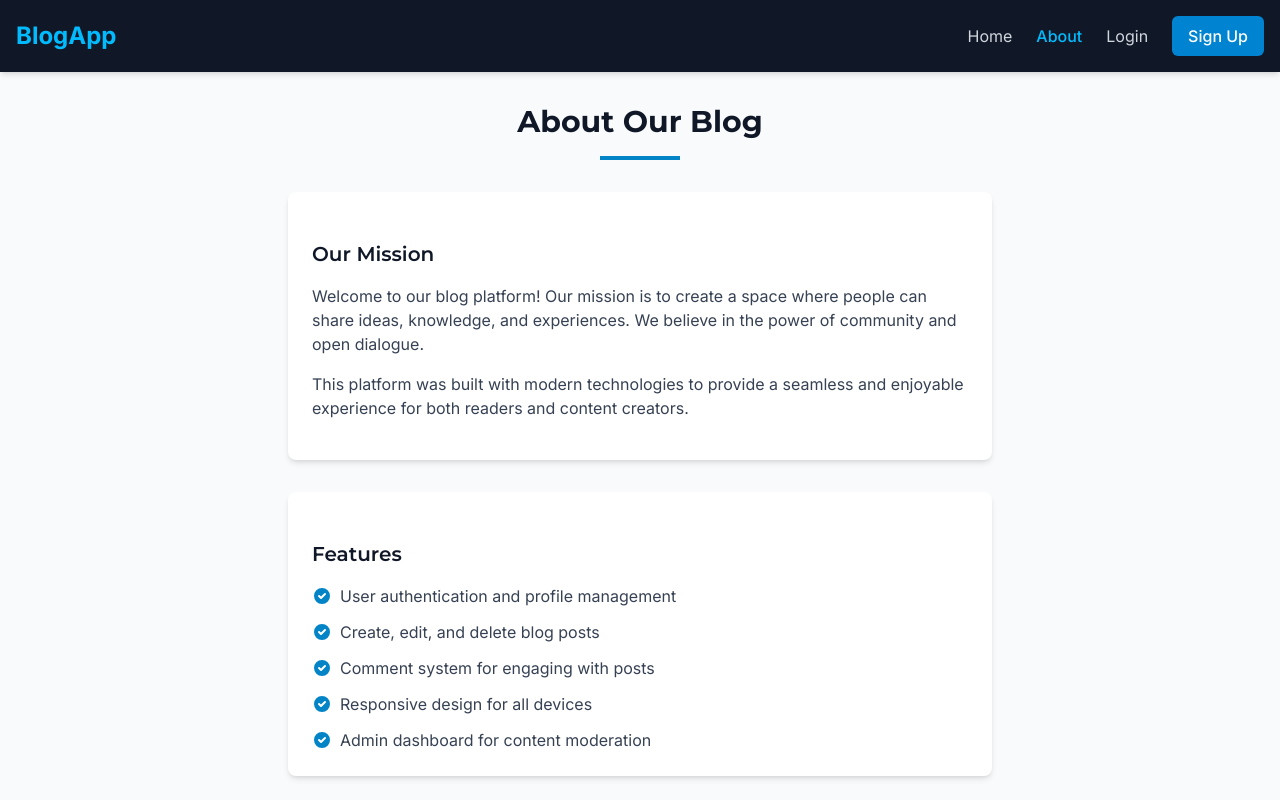
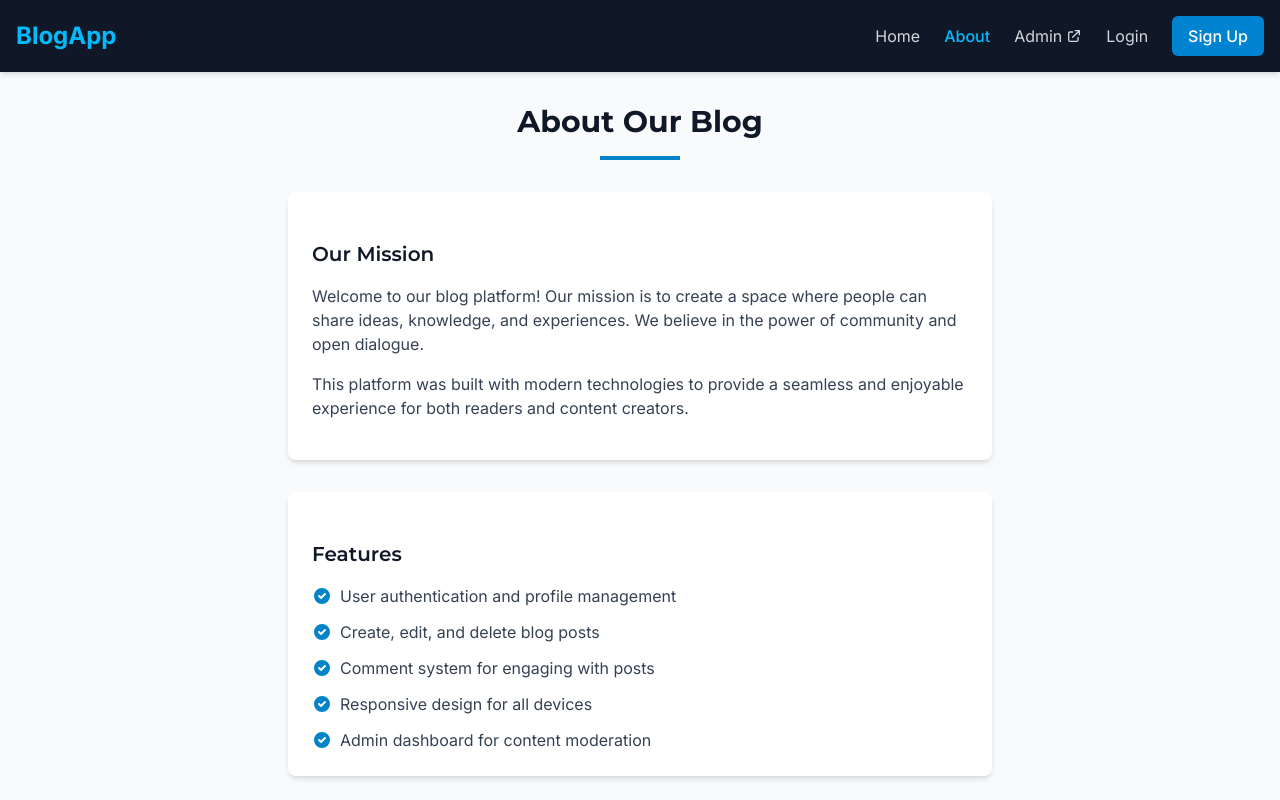
Before and after one commit to alexanderjuxoncobb/BlogApp, a React (Vite) app in the folder client-user/: page /about in a window 1280 px wide. Shown: the top 800 px of the page. Built offline with nearby package versions, Linux system fonts and the light colour scheme; no server answers.

Commit message:
Add admin link to client-user

```diff
--- a/client-user/src/App.jsx
+++ b/client-user/src/App.jsx
@@ -37,6 +37,8 @@ function ScrollToTop() {
 function NavBar() {
   const { currentUser, logout } = useAuth();
   const [isMobileMenuOpen, setIsMobileMenuOpen] = useState(false);
+  const adminUrl =
+    import.meta.env.VITE_ADMIN_CLIENT_URL || "http://localhost:5174";
 
   const toggleMobileMenu = () => {
     setIsMobileMenuOpen(!isMobileMenuOpen);
@@ -74,6 +76,29 @@ function NavBar() {
             >
               About
             </NavLink>
+
+            <a
+              href={adminUrl}
+              target="_blank"
+              rel="noopener noreferrer"
+              className="text-gray-300 hover:text-white transition-colors flex items-center"
+            >
+              Admin
+              <svg
+                xmlns="http://www.w3.org/2000/svg"
+                className="h-4 w-4 ml-1"
+                fill="none"
+                viewBox="0 0 24 24"
+                stroke="currentColor"
+              >
+                <path
+                  strokeLinecap="round"
+                  strokeLinejoin="round"
+                  strokeWidth={2}
+                  d="M10 6H6a2 2 0 00-2 2v10a2 2 0 002 2h10a2 2 0 002-2v-4M14 4h6m0 0v6m0-6L10 14"
+                />
+              </svg>
+            </a>
 
             {currentUser && (
               <NavLink
@@ -208,6 +233,30 @@ function NavBar() {
             >
               About
             </NavLink>
+
+            <a
+              href={adminUrl}
+              target="_blank"
+              rel="noopener noreferrer"
+              className="flex items-center py-2 px-3 rounded text-gray-300 hover:bg-gray-800"
+              onClick={() => setIsMobileMenuOpen(false)}
+            >
+              Admin
+              <svg
+                xmlns="http://www.w3.org/2000/svg"
+                className="h-4 w-4 ml-1"
+                fill="none"
+                viewBox="0 0 24 24"
+                stroke="currentColor"
+              >
+                <path
+                  strokeLinecap="round"
+                  strokeLinejoin="round"
+                  strokeWidth={2}
+                  d="M10 6H6a2 2 0 00-2 2v10a2 2 0 002 2h10a2 2 0 002-2v-4M14 4h6m0 0v6m0-6L10 14"
+                />
+              </svg>
+            </a>
 
             {currentUser && (
               <NavLink
--- a/client-user/src/pages/EditPost.jsx
+++ b/client-user/src/pages/EditPost.jsx
@@ -289,7 +289,7 @@ function EditPost() {
               <button
                 type="submit"
                 disabled={!isAuthorized || loading} // Disable if not authorized OR submitting
-                className={`inline-flex justify-center py-2.5 px-6 border border-transparent rounded-md shadow-sm text-sm font-medium text-white bg-gradient-to-r bg-sky-500 hover:bg-sky-600 focus:outline-none focus:ring-2 focus:ring-offset-2 focus:ring-sky-500 transition duration-200 ${
+                className={`inline-flex justify-center py-2.5 px-6 border border-transparent rounded-md shadow-sm text-sm font-medium text-white bg-gradient-to-r bg-sky-600 hover:bg-sky-700 focus:outline-none focus:ring-2 focus:ring-offset-2 focus:ring-sky-500 transition duration-200 ${
                   !isAuthorized || loading
                     ? "opacity-50 cursor-not-allowed"
                     : ""
--- a/client-user/src/pages/Home.jsx
+++ b/client-user/src/pages/Home.jsx
@@ -100,7 +100,7 @@ function Home() {
                   </Link>
                   <Link
                     to="/register"
-                    className="bg-sky-500 hover:bg-sky-600 text-white font-medium py-3 px-6 rounded-md transition-colors"
+                    className="bg-sky-600 hover:bg-sky-700 text-white font-medium py-3 px-6 rounded-md transition-colors"
                   >
                     Sign up
                   </Link>
```
Also changed, not shown: 2 other files (tests, documents, lock files or other folders).
